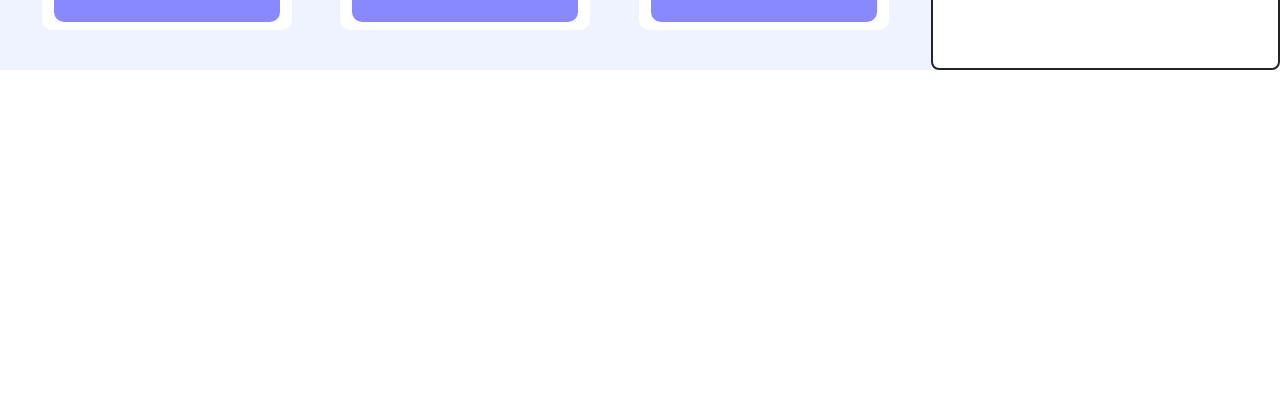
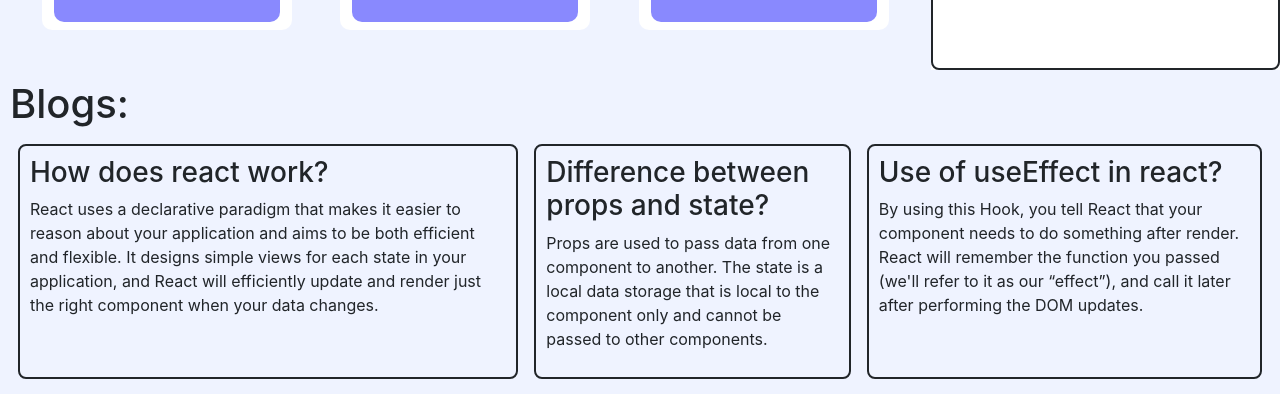
Before and after one commit to Mohammod-Ali/fitness-club, a React (Create React App) app: page / in a window 1280 px wide. Shown: the part 1119-1513 px from the top of the page. Before the commit the page ends 1189 px from the top, so only its background shows below. Built offline with nearby package versions, Linux system fonts and the light colour scheme.

Commit message:
blogs added

```diff
--- a/src/App.js
+++ b/src/App.js
@@ -1,4 +1,5 @@
 import './App.css';
+import Blogs from './components/Blogs/Blogs';
 import Gym from './components/Gym/Gym';
 import Header from './components/Header/Header';
 
@@ -7,6 +8,7 @@
     <div>
       <Header></Header>
       <Gym></Gym>
+      <Blogs></Blogs>
     </div>
   );
 }
--- /dev/null
+++ b/src/components/Blogs/Blogs.css
@@ -0,0 +1,15 @@
+.blogs{
+    background-color: rgb(239, 243, 255);
+    padding-top: 20px;
+    padding: 10px;
+}
+.blogs-container{
+    display: flex;
+    justify-content: space-evenly;
+}
+.blogs-container div{
+    border: 2px solid;
+    border-radius: 8px;
+    margin: 8px;
+    padding: 10px;
+}
--- /dev/null
+++ b/src/components/Blogs/Blogs.js
@@ -0,0 +1,41 @@
+import React from "react";
+import "./Blogs.css";
+
+const Blogs = () => {
+  return (
+    <div className="blogs">
+        <h1>Blogs:</h1>
+      <div className="blogs-container">
+        <div>
+          <h3>How does react work?</h3>
+          <p>
+            React uses a declarative paradigm that makes it easier to reason
+            about your application and aims to be both efficient and flexible.
+            It designs simple views for each state in your application, and
+            React will efficiently update and render just the right component
+            when your data changes.
+          </p>
+        </div>
+        <div>
+          <h3>Difference between props and state?</h3>
+          <p>
+            Props are used to pass data from one component to another. The state
+            is a local data storage that is local to the component only and
+            cannot be passed to other components.
+          </p>
+        </div>
+        <div>
+          <h3>Use of useEffect in react?</h3>
+          <p>
+            By using this Hook, you tell React that your component needs to do
+            something after render. React will remember the function you passed
+            (we'll refer to it as our “effect”), and call it later after
+            performing the DOM updates.
+          </p>
+        </div>
+      </div>
+    </div>
+  );
+};
+
+export default Blogs;
--- a/src/components/Cart/Cart.css
+++ b/src/components/Cart/Cart.css
@@ -68,6 +68,7 @@
     color: white;
     width: 95%;
     margin-top: 20px;
+    margin-bottom: 25px;
     padding: 8px;
     border: none;
     border-radius: 8px;
--- a/src/components/Gym/Gym.js
+++ b/src/components/Gym/Gym.js
@@ -1,4 +1,5 @@
 import React, { useEffect, useState } from 'react';
+import Blogs from '../Blogs/Blogs';
 import Cart from '../Cart/Cart';
 import Exercise from '../Exercise/Exercise';
 import './Gym.css'
@@ -28,12 +29,14 @@
                     handleClick={handleClick}
                     ></Exercise>)
                 }
+                {/* <Blogs></Blogs> */}
             </div>
             <div className="activity-container">
                 <Cart
                 cart={cart}
                 ></Cart>
             </div>
+
         </div>
     );
 };
```
